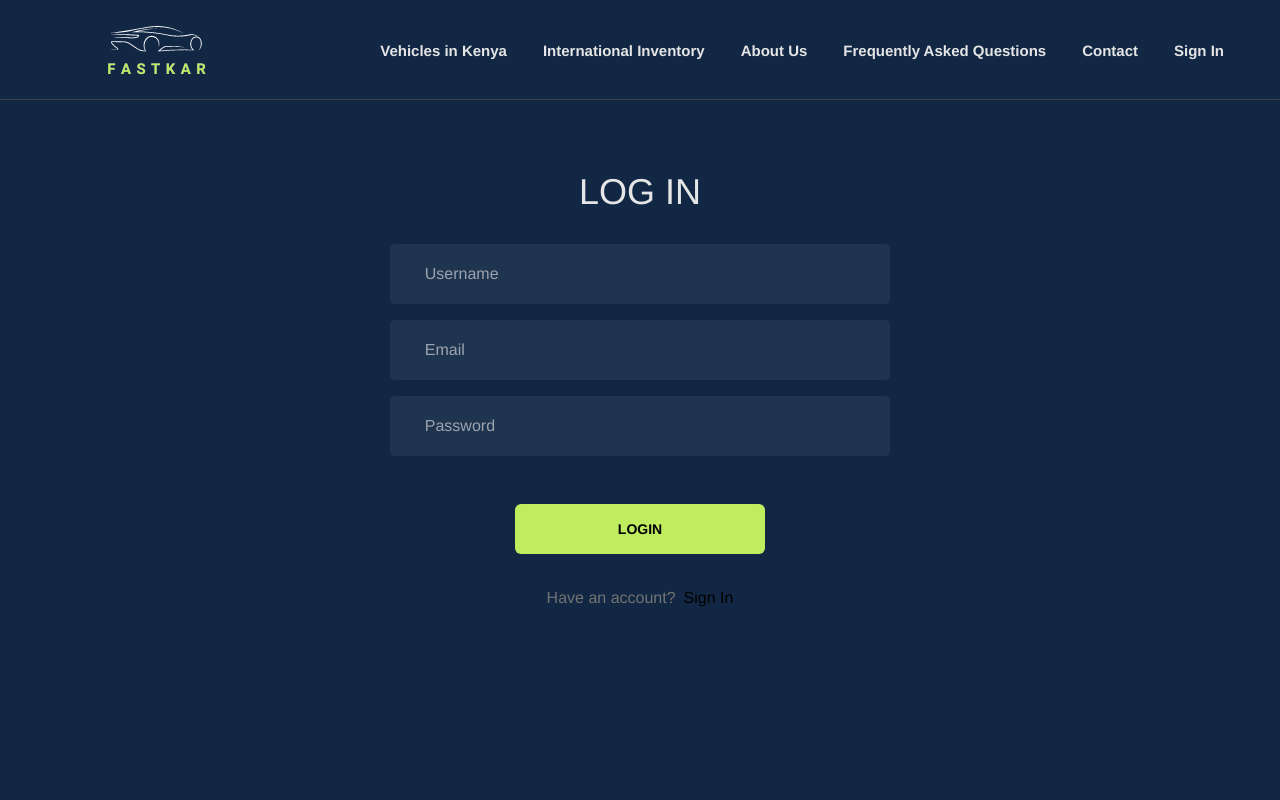
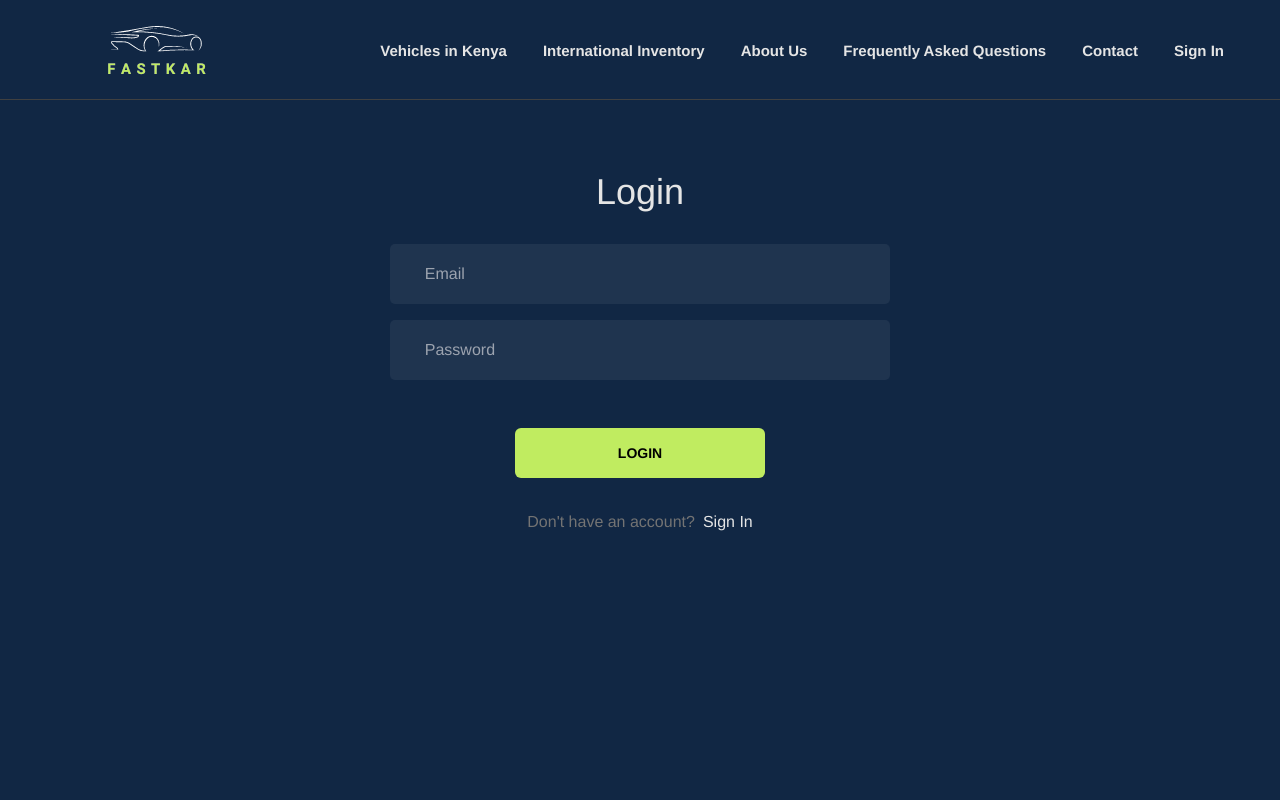
Before and after one commit to hendrckks/fast-motors, a React (Vite) app in the folder client/: page /login in a window 1280 px wide. Shown: the top 800 px of the page. Built offline with nearby package versions, Linux system fonts and the light colour scheme.

Commit message:
login page

```diff
--- a/client/src/pages/Login.jsx
+++ b/client/src/pages/Login.jsx
@@ -1,48 +1,78 @@
-import { Link } from "react-router-dom";
+import { useState } from "react";
+import { Link, useNavigate } from "react-router-dom";
+import axios from "axios";
 
 const Login = () => {
+  const [formData, setFormData] = useState({});
+  const [loading, setLoading] = useState(false);
+  const navigate = useNavigate();
+
+  const handleChange = (e) => {
+    setFormData({ ...formData, [e.target.id]: e.target.value });
+  };
+
+  const handleSubmit = async (e) => {
+    e.preventDefault();
+    setLoading(true);
+    try {
+      // const res = await fetch("http://localhost:3000/api/auth/signup", {
+      //   method: "POST",
+      //   headers: {
+      //     "Content-Type": "application/json",
+      //   },
+      //   body: JSON.stringify(formData),
+      // });
+      const res = await axios.post(
+        "http://localhost:3000/auth/login",
+        formData,
+        {
+          headers: {
+            "Content-Type": "application/json",
+          },
+        }
+      );
+      console.log(res.data);
+      navigate("/");
+    } catch (error) {
+      console.error("Error:", error);
+    } finally {
+      setLoading(false);
+    }
+  };
+  console.log(formData);
+
   return (
     <div className="h-[100vh] flex justify-center">
       <div className="flex flex-col mt-10 max-w-lg">
-        <h2 className="text-center text-4xl text-neutral-200 my-8">LOG IN</h2>
+        <h2 className="text-center text-4xl text-neutral-200 my-8">Login</h2>
         <form
-          // onSubmit={handleSubmit}
+          onSubmit={handleSubmit}
           className="flex flex-col gap-4 text-white"
         >
-          <input
-            type="text"
-            className="inputs pl-4 border border-transparent focus:outline-none focus:border-transparent focus:ring-0 self-center"
-            placeholder="    Username"
-            // onChange={handleChange}
-            id="username"
-          />
           <input
             type="username"
             className="inputs pl-4 border border-transparent focus:outline-none focus:border-transparent focus:ring-0 self-center"
             placeholder="    Email"
-            // onChange={handleChange}
+            onChange={handleChange}
             id="email"
           />
           <input
             type="password"
             className="inputs pl-4 border border-transparent focus:outline-none focus:border-transparent focus:ring-0 self-center"
             placeholder="    Password"
-            // onChange={handleChange}
+            onChange={handleChange}
             id="password"
           />
           <button
+            disabled={loading}
             className="my-8 rounded-md bg-[#c0ec60] text-black font-[600] h-[50px] w-1/2 p-2 justify-center text-[14px] hover:scale-105 ease-in-out duration-200 border border-transparent focus:outline-none focus:border-transparent focus:ring-0 self-center" // Added self-center class
           >
-            {/* {loading ? "LOADING..." : "SIGN UP"} */}
-            LOGIN
+            {loading ? "LOADING..." : "LOGIN"}
           </button>
         </form>
         <div className="flex justify-center">
-          <p className="text-neutral-500">Have an account?</p>
-          <Link
-            className="ml-2 text-neutral-2 onchange={HandleChange}00"
-            to="/api/auth/login"
-          >
+          <p className="text-neutral-500">Don't have an account?</p>
+          <Link className="ml-2 text-neutral-200" to="/signup">
             Sign In
           </Link>
         </div>
--- a/client/src/pages/SignUp.jsx
+++ b/client/src/pages/SignUp.jsx
@@ -79,11 +79,8 @@ const SignUp = () => {
         </form>
         <div className="flex justify-center">
           <p className="text-neutral-500">Have an account?</p>
-          <Link
-            className="ml-2 text-neutral-2 onchange={HandleChange}00"
-            to="/api/auth/login"
-          >
-            Sign In
+          <Link className="ml-2 text-neutral-200" to="/login">
+            Login In
           </Link>
         </div>
       </div>
```
